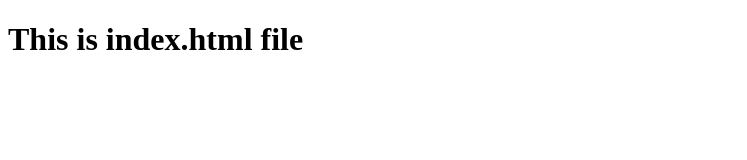
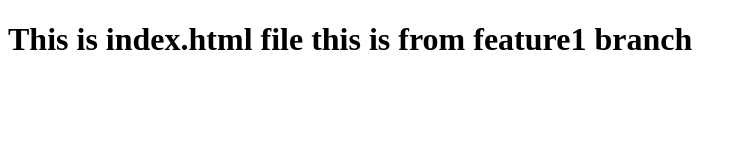
Before and after one commit to 08042004Aditysingh/gitclass2.0, a plain HTML site: page index.html in a window 1280 px wide. Shown: the whole page, without its empty margins (0-747 px from the left). Drawn offline with Linux system fonts and the light colour scheme.

Commit message:
added new branch

```diff
--- a/index.html
+++ b/index.html
@@ -8,6 +8,7 @@
 <body>
     <h1>
         This is index.html file
+        this is from feature1 branch
     </h1>
 </body>
 </html>
```
